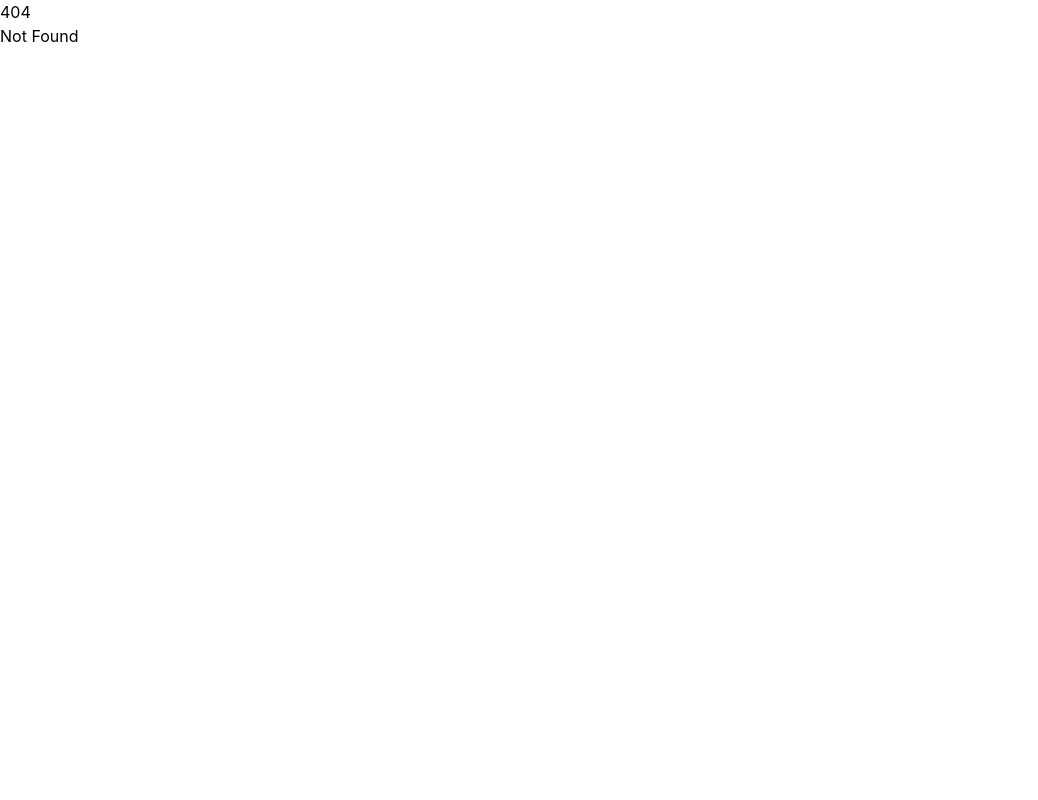
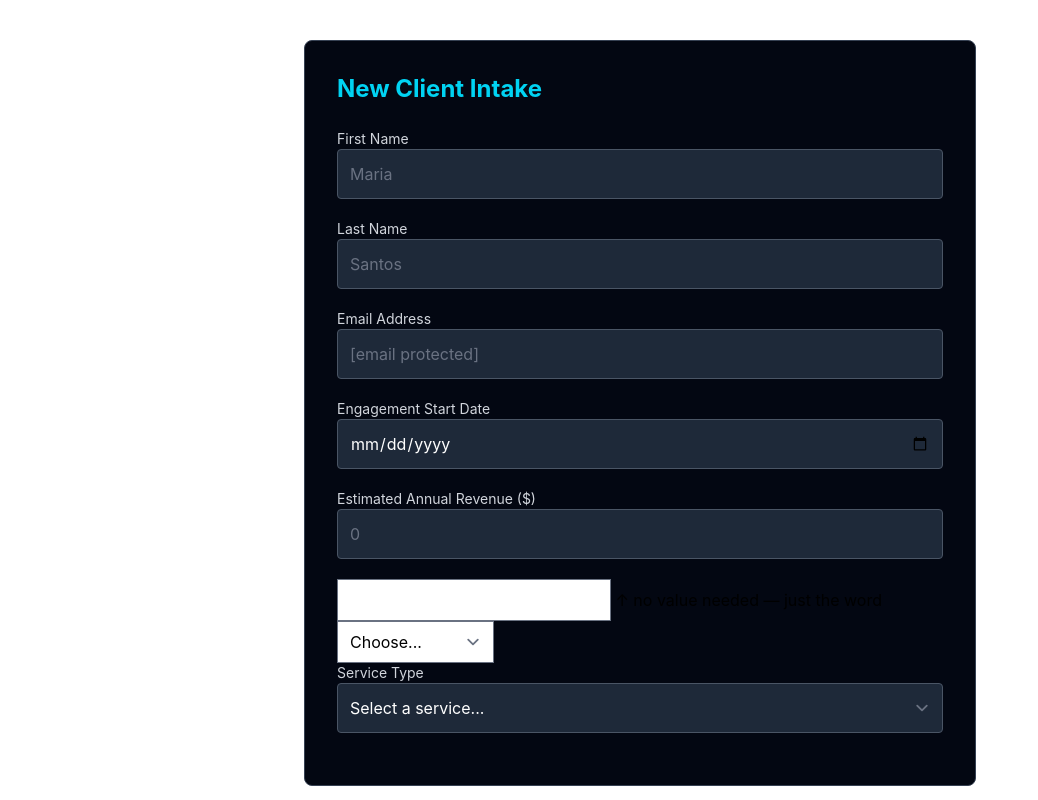
Before and after one commit to cristejada2004/qcnewbooks, a SvelteKit app: page /intake in a window 1280 px wide. Before the commit this address had no page. Shown: the whole page, without its empty margins (0-1038 px from the left). Built offline with nearby package versions, Linux system fonts and the light colour scheme.

Commit message:
finished 4.3 - text inputs and dropdowns

```diff
--- /dev/null
+++ b/src/routes/intake/+page.svelte
@@ -0,0 +1,33 @@
+<div class="max-w-2xl mx-auto mt-10 p-8 bg-gray-950 border border-gray-700 rounded-lg">
+  <h1 class="text-2xl font-bold text-cyan-400 mb-6">New Client Intake</h1>
+    <label class="block text-gray-300 text-sm mb-1">First Name
+      <input type="text" placeholder="Maria"
+    class="w-full p-3 mb-4 bg-gray-800 border border-gray-600 rounded text-white placeholder-gray-500" /> </label>
+  <label class="block text-gray-300 text-sm mb-1">Last Name
+    <input type="text" placeholder="Santos"
+    class="w-full p-3 mb-4 bg-gray-800 border border-gray-600 rounded text-white placeholder-gray-500" /> </label>
+      <label class="block text-gray-300 text-sm mb-1">Email Address
+        <input type="email" placeholder="[email protected]"
+    class="w-full p-3 mb-4 bg-gray-800 border border-gray-600 rounded text-white placeholder-gray-500" /> </label>
+      <label class="block text-gray-300 text-sm mb-1">Engagement Start Date
+        <input type="date"
+    class="w-full p-3 mb-4 bg-gray-800 border border-gray-600 rounded text-white" /> </label>
+      <label class="block text-gray-300 text-sm mb-1">Estimated Annual Revenue ($)
+        <input type="number" step="1000" min="0" placeholder="0"
+    class="w-full p-3 mb-4 bg-gray-800 border border-gray-600 rounded text-green-400" /> </label>
+    <input type="text" required />
+                   ↑
+  no value needed — just the word
+<select>
+  <option value="">Choose...</option>
+  <option value="cash">Cash Basis</option>
+  <option value="accrual">Accrual Basis</option>
+</select>
+   <label class="block text-gray-300 text-sm mb-1">Service Type
+     <select class="w-full p-3 mb-4 bg-gray-800 border border-gray-600 rounded text-white">
+         <option value="" disabled selected>Select a service...</option>
+             <option value="bookkeeping">Bookkeeping</option>
+                 <option value="tax_prep">Tax Preparation</option>
+                     <option value="advisory">Advisory Services</option>
+  </select> </label>
+</div>
```
